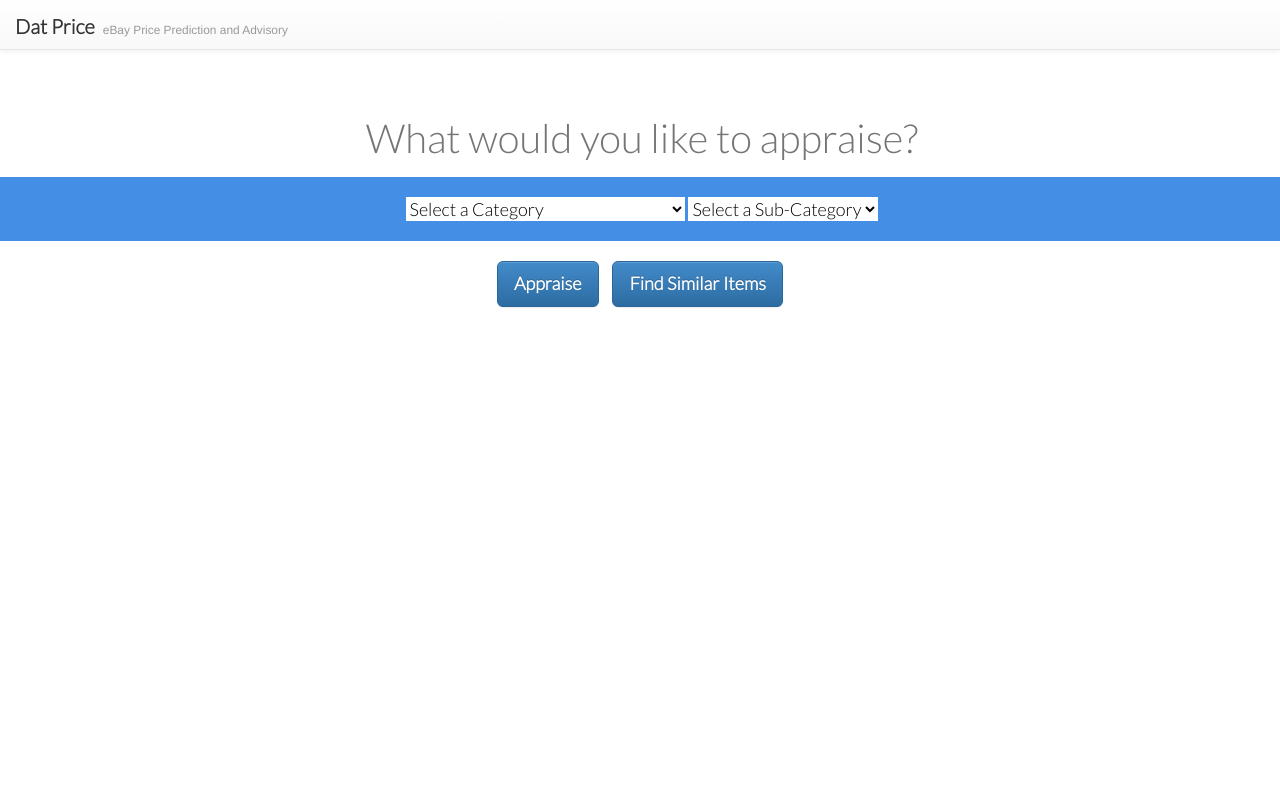
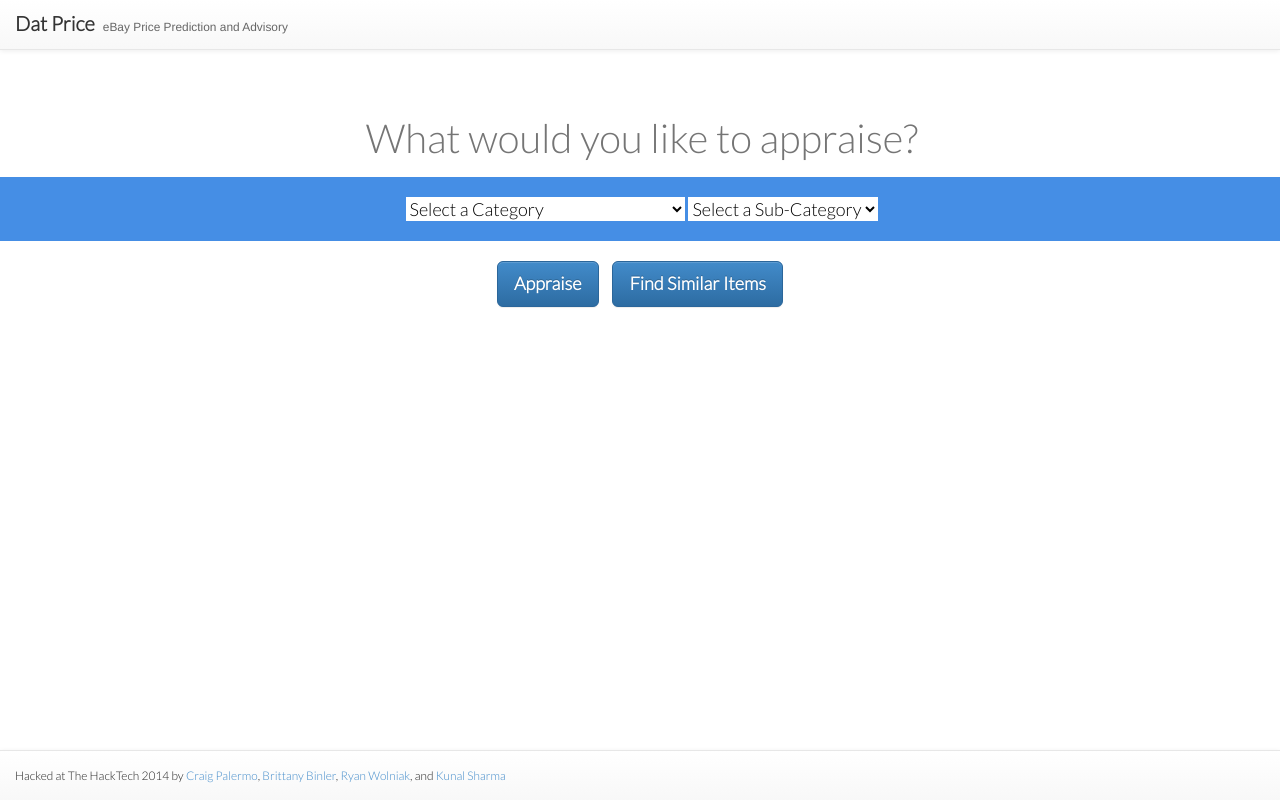
Before and after one commit to craigpalermo/DatPrice, a Django app: page / in a window 1280 px wide; the page is wider, and only the part inside the window is pictured. Run offline with Django 3.2, Linux system fonts and the light colour scheme.

Commit message:
added footer

```diff
--- a/ebay_history/static/css/main.css
+++ b/ebay_history/static/css/main.css
@@ -40,7 +40,7 @@
     text-align: left;
     vertical-align: top;
     margin-left: 15px;
-    margin-top: 15px;
+    margin-top: 12px;
 }
 
 h1{
@@ -84,7 +84,7 @@
 }
 
 #tagline{
-	color: #999999;
+	color: #666666;
 }
 
 #submitButton{
@@ -118,3 +118,12 @@
 .buffer{
 	margin-top: 100px;
 }
+
+#page-footer{
+	margin-left:15px;
+	margin-top:16px;
+	color: #222222;
+	font-family: 'Lato', sans-serif;
+
+
+}
--- a/ebay_history/templates/base.html
+++ b/ebay_history/templates/base.html
@@ -23,7 +23,14 @@
         {% endblock %}
 	</div>
 </div>
-
+<nav class="navbar navbar-default navbar-fixed-bottom" role="navigation">
+<div class="container pull-left">
+    <div class="row">
+        <div id="page-footer">
+            <small id="credits">Hacked at The HackTech 2014 by <a href="https://twitter.com/craig_palermo">Craig Palermo</a>, <a href="https://twitter.com/brittbinler">Brittany Binler</a>, <a href="https://twitter.com/rwolniak">Ryan Wolniak</a>, and <a href="https://.twitter.com/">Kunal Sharma</a></small>
+        </div>
+    </div>
+</nav>
 <!-- script -->
 <script src="{% static '/static/js/jquery-1.10.2.min.js' %}"></script>
 <script src="{% static '/static/js/bootstrap.min.js' %}"></script>
```
